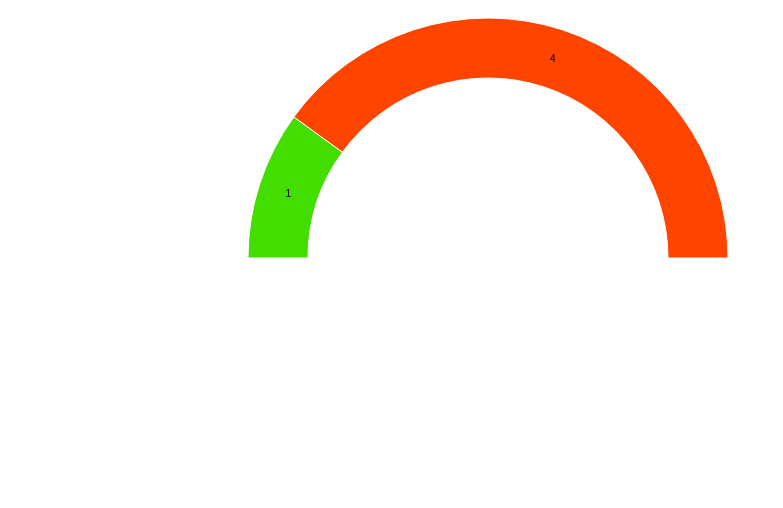
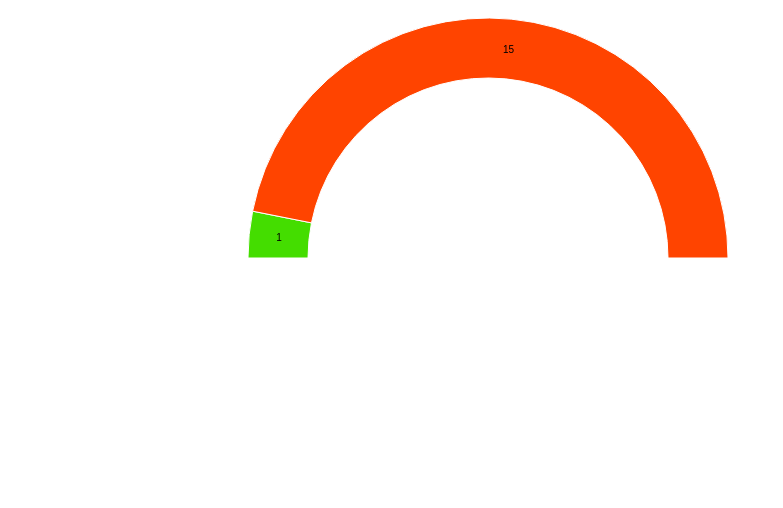
Before and after one commit to rstarmer/student_tracker, a plain HTML site: page index.html in a window 1280 px wide. Shown: the top 508 px of the page, without its empty margins (0-783 px from the left). Drawn offline with Linux system fonts and the light colour scheme; grey boxes are pictures that could not be loaded.

Commit message:
Max students is usually 16

```diff
--- a/index.html
+++ b/index.html
@@ -30,7 +30,7 @@ Built with plenty of help from Scott Murray. “Interactive Data Visualization f
 
 and further based on: http://bl.ocks.org/mbostock/3887193
 */
-		var max_students = 5;
+		var max_students = 16;
 		var dataset = [1,max_students-1]
 		var width=960;
 		var height=500;
```
